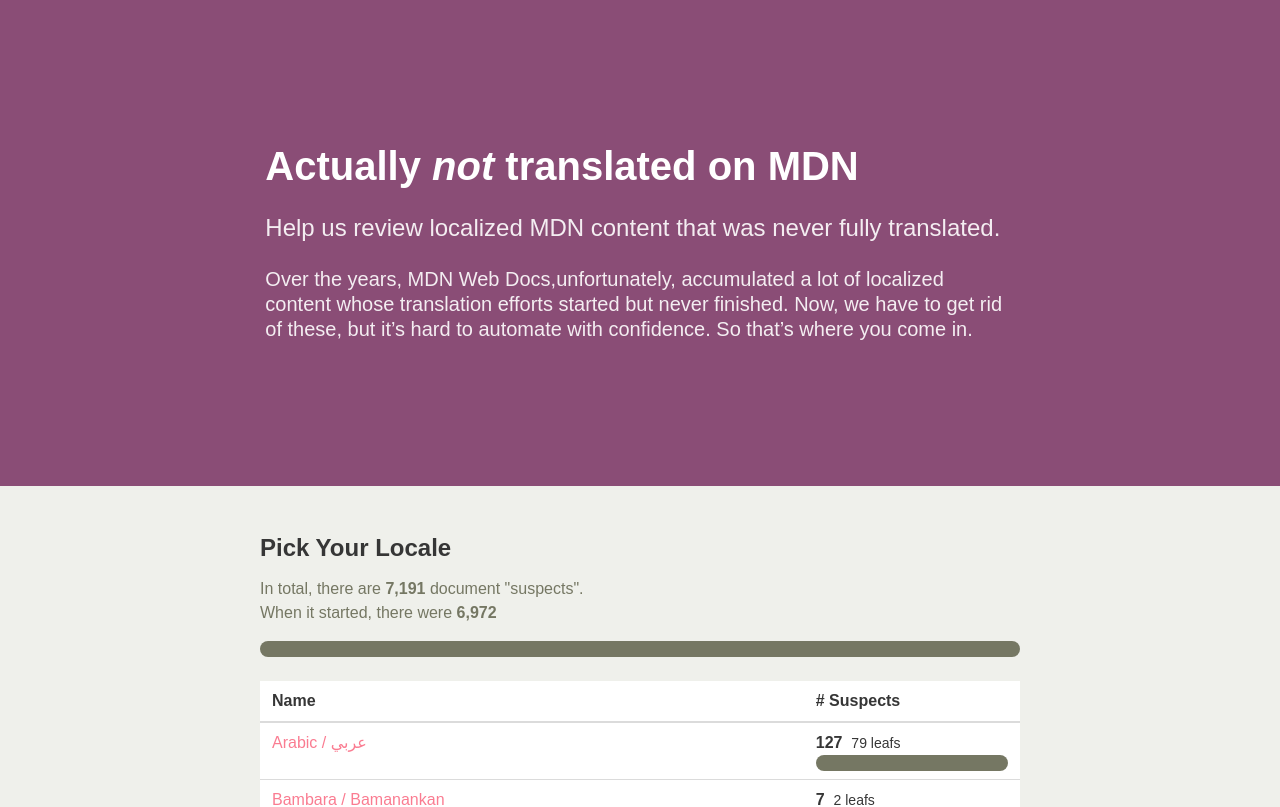
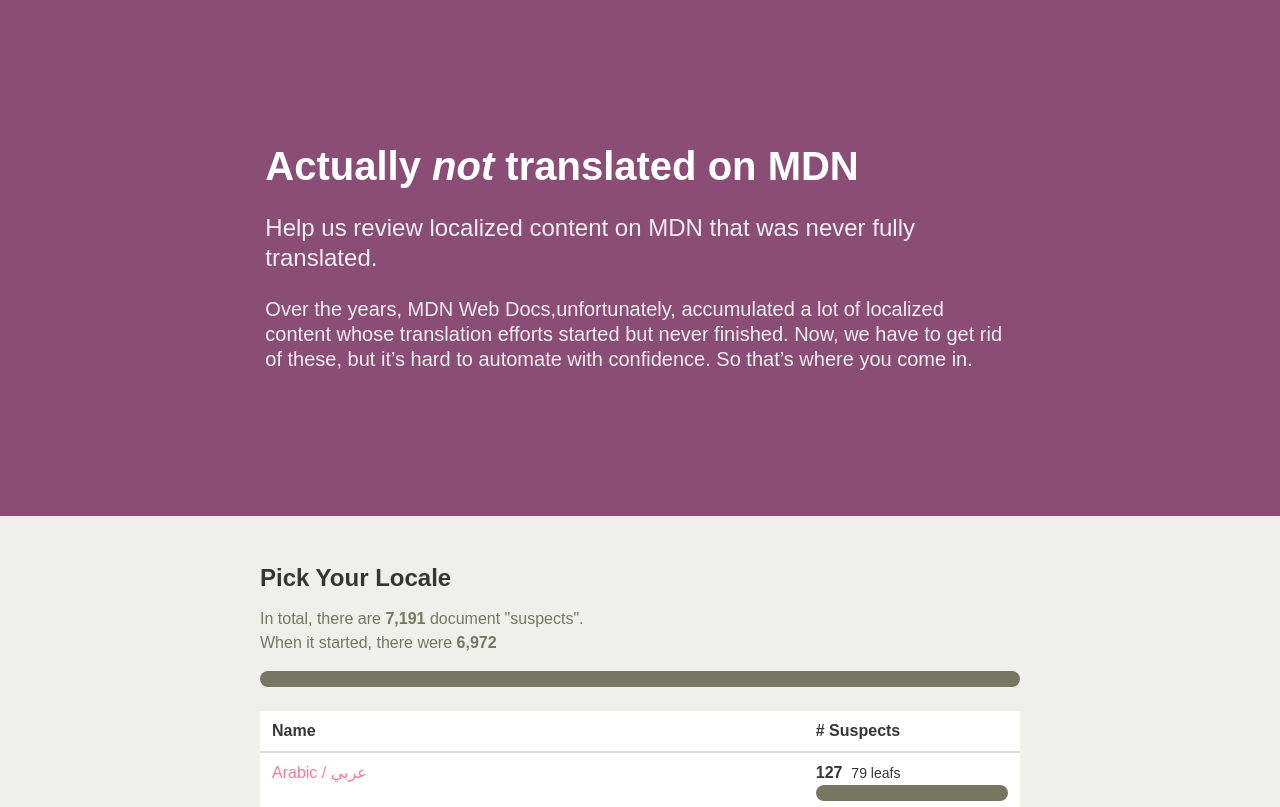
Before and after one commit to peterbe/mdn-nottranslated, a React (Create React App) app: page / in a window 1280 px wide. Shown: the top 807 px of the page. Built offline with nearby package versions, Linux system fonts and the light colour scheme.

Commit message:
Update App.js
even smaller content update :)

```diff
--- a/src/App.js
+++ b/src/App.js
@@ -102,7 +102,7 @@
               </h1>
               {atHome && (
                 <h2 className="subtitle is-4">
-                  Help us review localized MDN content that was never fully translated.
+                  Help us review localized content on MDN that was never fully translated.
                 </h2>
               )}
               {atHome ? (
```
